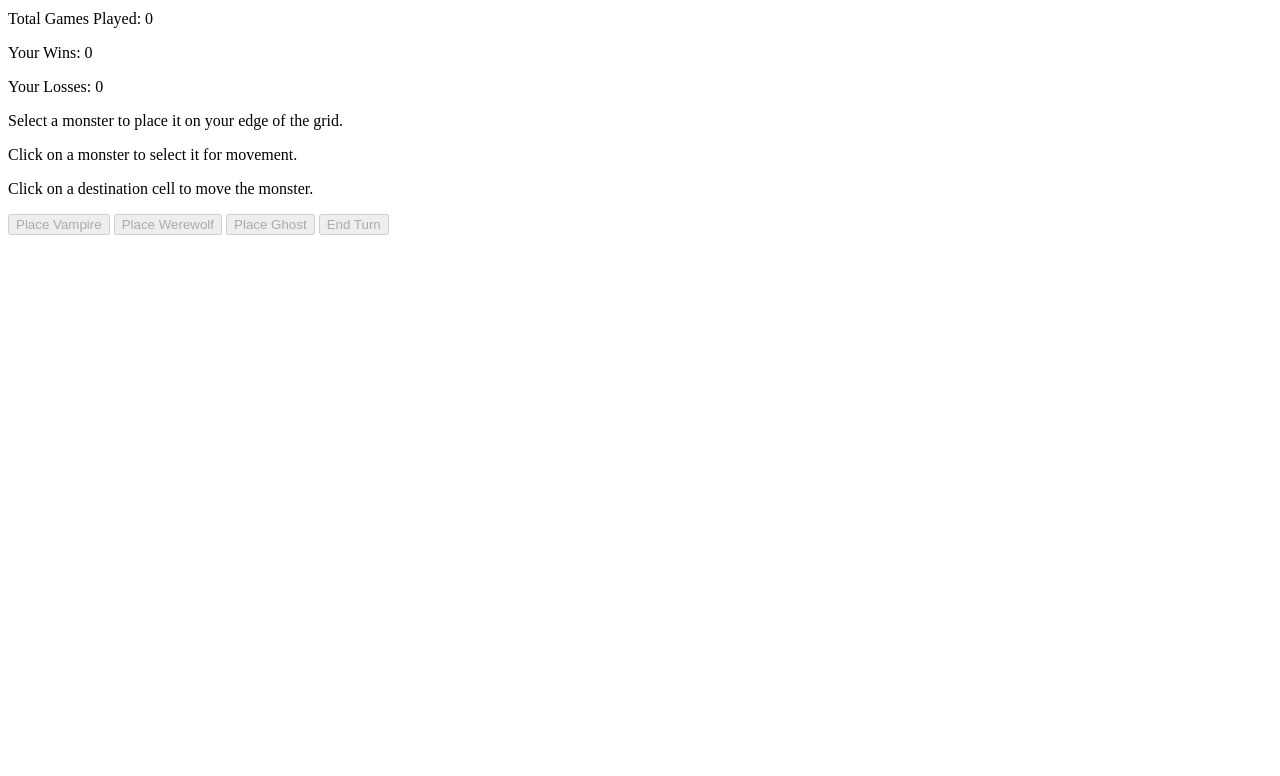
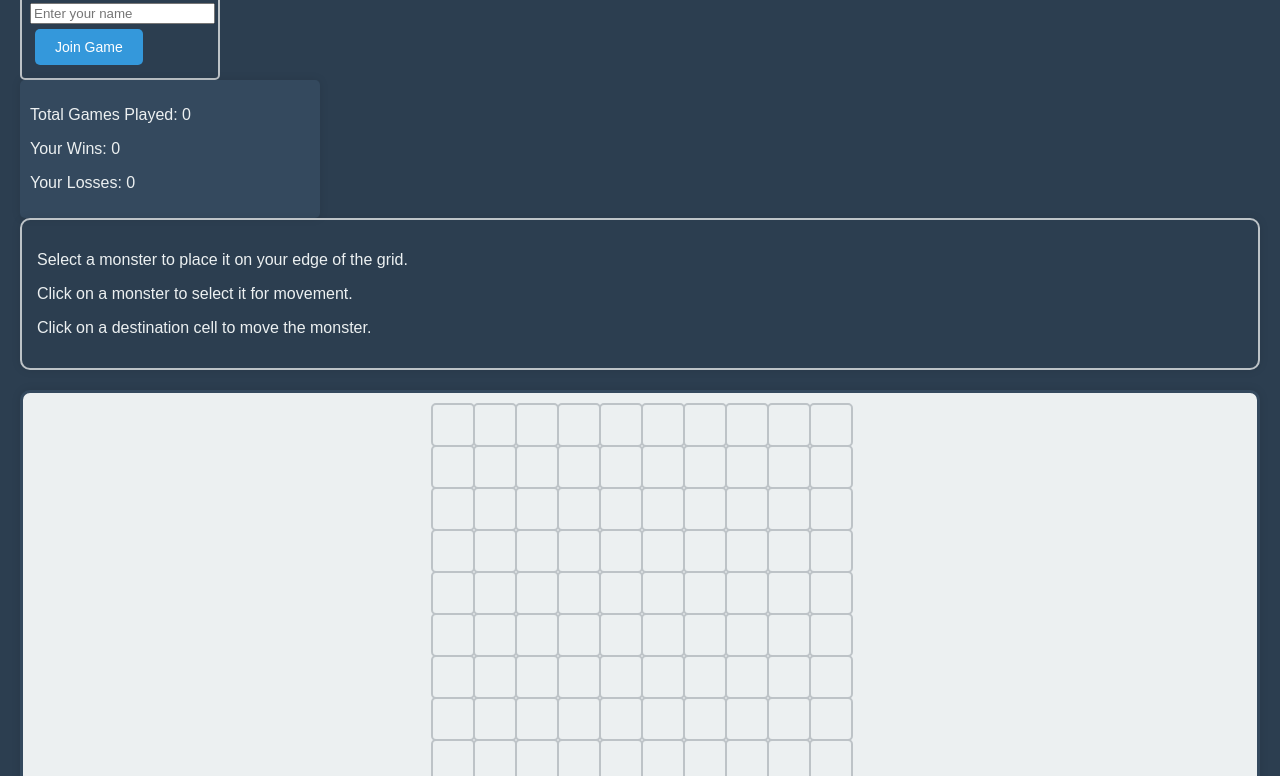
Before and after one commit to Anas748/Y3-CA2, a website: page client/index.html in a window 1280 px wide. Shown: the part 107-883 px from the top of the page. Before the commit the page ends 800 px from the top, so only its background shows below. Drawn offline with nearby package versions, Linux system fonts and the light colour scheme; no server answers.

Commit message:
added css for a better UI

```diff
--- a/client/index.html
+++ b/client/index.html
@@ -3,7 +3,7 @@
 <head>
     <meta charset="UTF-8">
     <title>Monster Mayhem</title>
-    <link rel="stylesheet" href="/style.css">
+    <link rel="stylesheet" href="style.css">
 </head>
 <body>
     <div id="game">
--- /dev/null
+++ b/client/style.css
@@ -0,0 +1,133 @@
+body {
+    font-family: 'Arial', sans-serif;
+    background-color: #2c3e50;
+    color: #ecf0f1;
+    margin: 0;
+    padding: 20px;
+    box-sizing: border-box;
+}
+
+#top {
+    display: flex;
+    justify-content: space-around;
+    align-items: stretch;
+    margin-bottom: 20px;
+}
+
+#game-board {
+    display: grid;
+    grid-template-columns: repeat(10, 40px);
+    grid-template-rows: repeat(10, 40px);
+    gap: 2px;
+    justify-content: center;
+    margin: 20px auto;
+    padding: 10px;
+    border: 3px solid #34495e;
+    background-color: #ecf0f1;
+    box-shadow: 0 0 10px rgba(0, 0, 0, 0.1);
+    border-radius: 10px;
+}
+
+.cell {
+    width: 40px;
+    height: 40px;
+    border: 2px solid #bdc3c7;
+    border-radius: 5px;
+    display: flex;
+    align-items: center;
+    justify-content: center;
+    cursor: pointer;
+    transition: background-color 0.3s, transform 0.3s, box-shadow 0.3s;
+}
+
+.cell:hover {
+    transform: scale(1.05);
+    box-shadow: 0 0 5px rgba(0, 0, 0, 0.2);
+}
+
+.cell.vampire {
+    background-color: #c0392b;
+    color: #fff;
+}
+
+.cell.werewolf {
+    background-color: #7f8c8d;
+    color: #fff;
+}
+
+.cell.ghost {
+    background-color: #ecf0f1;
+    color: #2c3e50;
+}
+
+.cell.highlight {
+    background-color: #f39c12; /* Highlight color for valid cells */
+}
+
+.cell.edge-highlight-1 {
+    background-color: #4dd1b7; /* Highlight color for player 1's edge */
+}
+
+.cell.edge-highlight-2 {
+    background-color: #27ae60; /* Highlight color for player 2's edge */
+}
+
+.cell.edge-highlight-3 {
+    background-color: #2980b9; /* Highlight color for player 3's edge */
+}
+
+.cell.edge-highlight-4 {
+    background-color: #8e44ad; /* Highlight color for player 4's edge */
+}
+
+#controls {
+    margin-top: 20px;
+}
+
+button {
+    margin: 5px;
+    padding: 10px 20px;
+    font-size: 14px;
+    border: none;
+    border-radius: 5px;
+    background-color: #3498db;
+    color: #fff;
+    cursor: pointer;
+    transition: background-color 0.3s, transform 0.3s, box-shadow 0.3s;
+}
+
+button:hover {
+    background-color: #2980b9;
+    transform: scale(1.05);
+    box-shadow: 0 0 10px rgba(0, 0, 0, 0.2);
+}
+
+#name-input {
+    padding: 8px;
+    border: 2px solid #bdc3c7;
+    border-radius: 5px;
+    font-size: 14px;
+    width: 200px;
+    box-sizing: border-box;
+    margin-right: 20px;
+}
+
+#game-info {
+    font-size: 16px;
+    text-align: left;
+    background-color: #34495e;
+    padding: 10px;
+    border-radius: 5px;
+    box-shadow: 0 0 10px rgba(0, 0, 0, 0.1);
+    width: 300px;
+    box-sizing: border-box;
+}
+
+#instructions {
+    text-align: left;
+    padding: 15px;
+    border: 2px solid #bdc3c7;
+    border-radius: 10px;
+    box-shadow: 0 0 10px rgba(0, 0, 0, 0.1);
+    box-sizing: border-box;
+}
```
